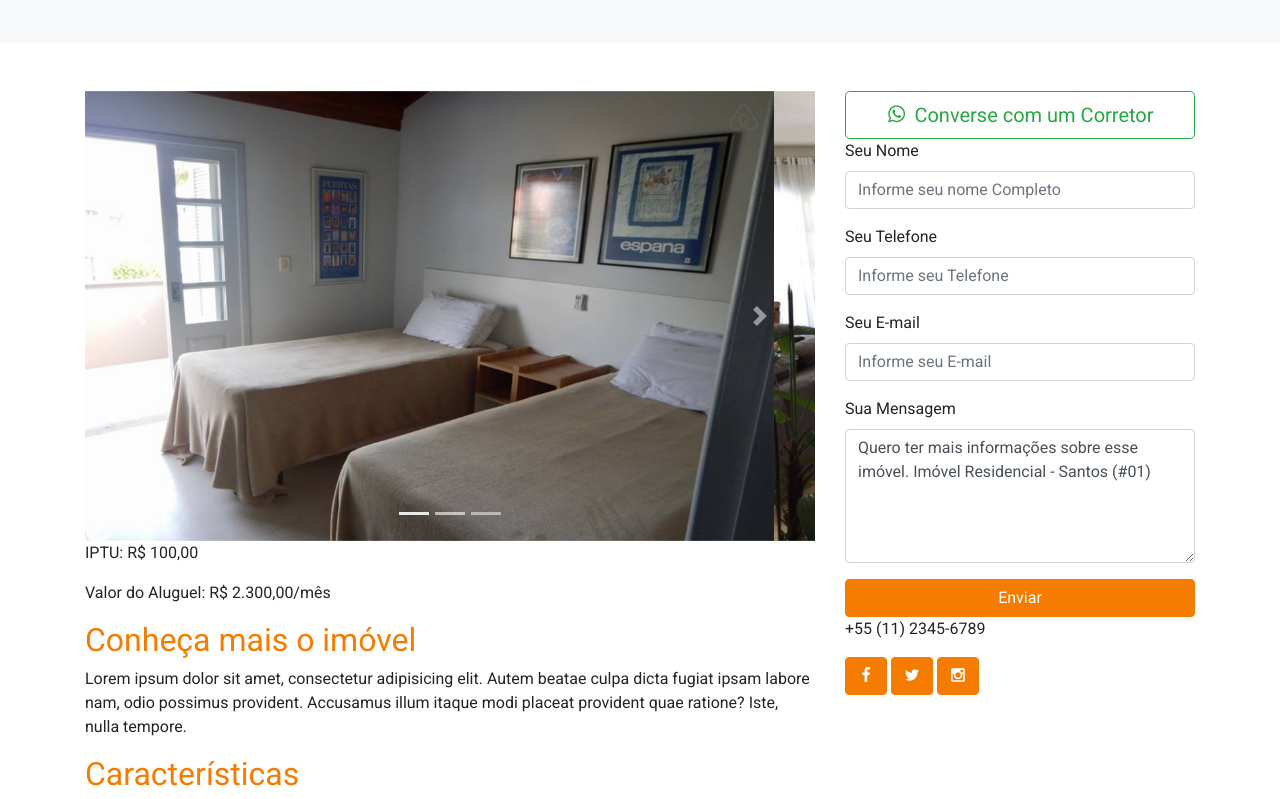
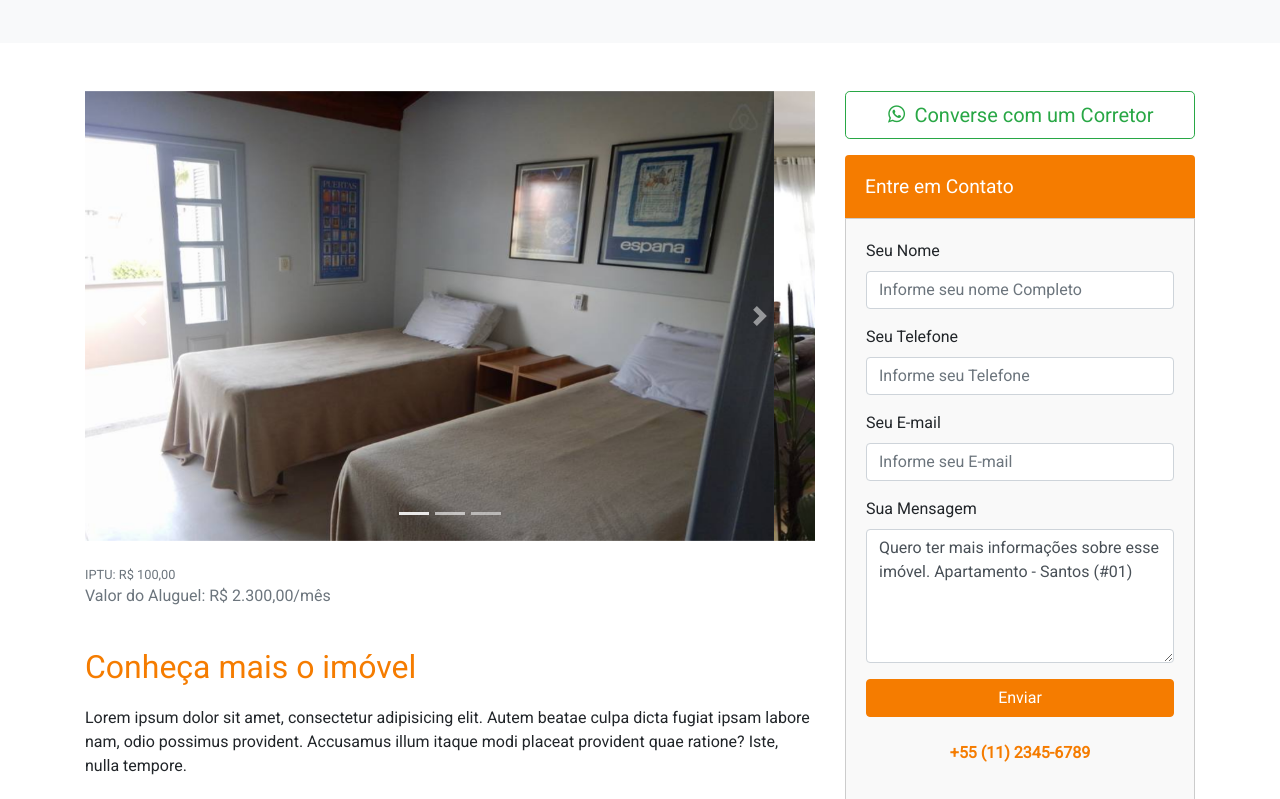
Before and after one commit to HandzOn/HandzOn.bootstrap_project, a website: page pages/property.html in a window 1280 px wide. Shown: the part 300-1099 px from the top of the page. Drawn offline with nearby package versions, Linux system fonts and the light colour scheme.

Commit message:
Customize property.html

```diff
--- a/pages/property.html
+++ b/pages/property.html
@@ -104,9 +104,9 @@
                             <span class="sr-only">Próximo</span>
                         </a>
                     </div>
-                    <div class="main-property-content-price">
-                        <p>IPTU: R$ 100,00</p>
-                        <p>Valor do Aluguel: R$ 2.300,00/mês</p>
+                    <div class="main-property-content-price text-muted pt-4">
+                        <p class="main-property-content-price-small">IPTU: R$ 100,00</p>
+                        <p class="main-property-content-price-big">Valor do Aluguel: R$ 2.300,00/mês</p>
                     </div>
                     <div class="main-property-content-description">
                         <h2 class="text-front">Conheça mais o imóvel</h2>
@@ -155,10 +155,10 @@
                     </div>
                     <div class="main-property-content-structure">
                         <h2 class="text-front">Estrutura</h2>
-                        <button class="main-property-content-structure-item icon-check">Churrasqueira</button>
-                        <button class="main-property-content-structure-item icon-check">Biblioteca</button>
-                        <button class="main-property-content-structure-item icon-check">Ar Condicionado</button>
-                        <button class="main-property-content-structure-item icon-check">Escritórios</button>
+                        <span class="main-property-content-structure-item icon-check">Churrasqueira</span>
+                        <span class="main-property-content-structure-item icon-check">Biblioteca</span>
+                        <span class="main-property-content-structure-item icon-check">Ar Condicionado</span>
+                        <span class="main-property-content-structure-item icon-check">Escritórios</span>
                     </div>
                     <div class="main-property-content-location">
                         <h2 class="text-front">Localização</h2>
@@ -166,10 +166,11 @@
                 </div>
 
                 <div class="col-4">
-                    <a href="" class="btn btn-outline-success btn-lg btn-block icon-whatsapp">Converse com um
+                    <a href="" class="btn btn-outline-success btn-lg btn-block icon-whatsapp mb-3">Converse com um
                         Corretor
                     </a>
-                    <div class="main property contact">
+                    <div class="main-property-content-contact">
+                        <h2 class="bg-front text-white">Entre em Contato</h2>
                         <form action="">
                             <div class="form-group">
                                 <label for="name">Seu Nome</label>
@@ -187,16 +188,16 @@
                             <div class="form-group">
                                 <label for="message">Sua Mensagem</label>
                                 <textarea name="message" id="message" rows="5"
-                                          class="form-control">Quero ter mais informações sobre esse imóvel. Imóvel Residencial - Santos (#01)</textarea>
+                                          class="form-control">Quero ter mais informações sobre esse imóvel. Apartamento - Santos (#01)</textarea>
                             </div>
                             <div class="form-group">
                                 <button type="submit" class="btn btn-front btn-block">Enviar</button>
-                                <p>+55 (11) 2345-6789</p>
+                                <p class="text-center text-front font-weight-bold mt-4 mb-0">+55 (11) 2345-6789</p>
                             </div>
                         </form>
                     </div>
 
-                    <div class="main-property-share">
+                    <div class="main-property-share mt-3 text-center">
                         <a href="" class="btn btn-front icon-facebook icon-notext"></a>
                         <a href="" class="btn btn-front icon-twitter icon-notext"></a>
                         <a href="" class="btn btn-front icon-instagram icon-notext"></a>
--- a/src/scss/app.scss
+++ b/src/scss/app.scss
@@ -14,13 +14,8 @@
 
 @import 'pages/home';
 @import 'pages/contact';
+@import 'pages/property';
 
 *, *:before, *:after {
   outline: none !important;
 }
-
-.carousel-item {
-  img {
-    height: 450px;
-  }
-}
--- /dev/null
+++ b/src/scss/pages/_property.scss
@@ -0,0 +1,47 @@
+.carousel-item {
+  img {
+    height: 450px;
+  }
+}
+
+.main-property {
+  h2 {
+    margin: 40px 0 20px 0;
+  }
+
+  .main-property-content-price {
+    .main-property-content-price-small {
+      margin-bottom: 0;
+      font-size: 0.8em;
+    }
+  }
+
+  .main-property-content-structure {
+    .main-property-content-structure-item {
+      padding: 6px 12px;
+      margin-left: 2px;
+      margin-bottom: 10px;
+      background-color: #36BA9B;
+      border-radius: 4px;
+      border: 1px solid #2D9A81;
+      color: #FFF;
+    }
+  }
+
+  .main-property-content-contact {
+    border-radius: 4px;
+    overflow: hidden;
+    h2 {
+      font-size: 1.2em;
+      padding: 20px;
+      margin: 0;
+    }
+
+    form {
+      padding: 20px;
+      background-color: #F9F9F9;
+      border: 1px solid #CCC;
+
+    }
+  }
+}
```
Also changed, not shown: assets/css/app.css, 1 other file.
